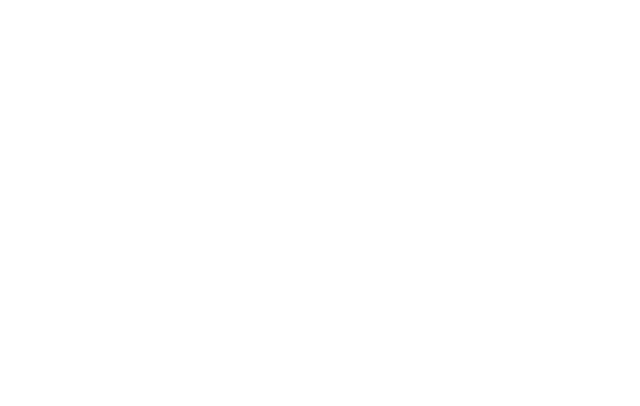
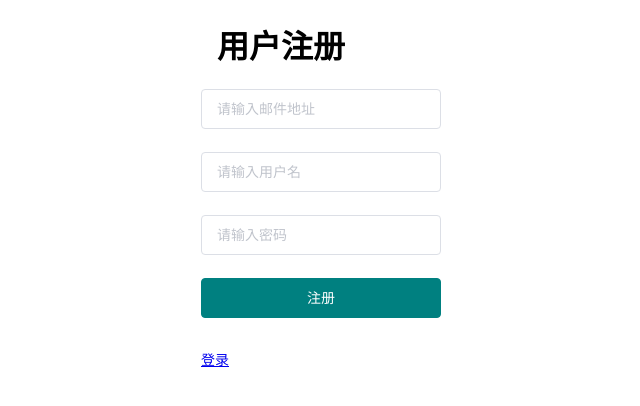
Before and after one commit to jinjr-project/jinjr-web, a Vue app: page /#/user/registration in a window 1280 px wide. Before the commit this address led to /#/login. Shown: the top 406 px of the page, without its empty margins (359-999 px from the left). Built offline with nearby package versions, Linux system fonts and the light colour scheme.

Commit message:
注册、登录、新站点

```diff
--- /dev/null
+++ b/src/components/site/NewSite.vue
@@ -0,0 +1,76 @@
+<template>
+  <div id="login">
+    <el-row type="flex" class="row-bg" justify="center">
+      <el-col :span="6">
+        <el-form ref="site" :model="site" label-width="80px">
+          <el-form-item>
+            <el-input placeholder="你的网站名" v-model="site.name" width="200">
+              <template slot="append">jinjr.com</template>
+            </el-input>
+          </el-form-item>
+          <el-form-item>
+            <el-input v-model="site.username" placeholder="请输入用户名"></el-input>
+          </el-form-item>
+          <el-form-item>
+            <el-col :span="11">
+              <el-input v-model="site.first" placeholder="名"></el-input>
+            </el-col>
+            <el-col :span="2"> &nbsp; </el-col>
+            <el-col :span="11">
+              <el-input v-model="site.last" placeholder="姓"></el-input>
+            </el-col>
+          </el-form-item>
+          <el-form-item>
+            <el-input v-model="site.email" type="email" placeholder="你的邮件地址"></el-input>
+          </el-form-item>
+          <el-form-item>
+            <el-button type="primary" class="login-button" @click="signup">开通</el-button>
+          </el-form-item>
+          <!-- <el-form-item>
+            <router-link to="/user/registration">登录</router-link>
+          </el-form-item> -->
+        </el-form>
+
+      </el-col>
+    </el-row>
+
+  </div>
+</template>
+<script>
+export default {
+  data() {
+    return {
+      site: {
+        name: '',
+        email: '',
+        username: '',
+        fullname: {
+          first: '',
+          last: ''
+        },
+        password: ''
+      }
+    }
+  },
+  methods: {
+	  signup() {
+      this.$router.push("/collaboration/")
+    }
+  }
+}
+</script>
+<style scoped>
+
+  h1 {
+    text-align: center;
+  }
+  #login {
+    .row-bg {
+      backgroud-color: #FFF;
+    }
+  }
+
+  .login-button {
+      width: 100%;
+    }
+</style>
--- a/src/components/user/Login.vue
+++ b/src/components/user/Login.vue
@@ -3,12 +3,12 @@
     <el-row type="flex" class="row-bg" justify="center">
       <el-col :span="6">
         <h1>用户登录</h1>
-        <el-form ref="registration" :model="registration" label-width="80px">
+        <el-form ref="login" :model="login" label-width="80px">
           <el-form-item>
-            <el-input v-model="registration.email" placeholder="请输入邮件地址"></el-input>
+            <el-input v-model="login.email" placeholder="请输入邮件地址"></el-input>
           </el-form-item>
           <el-form-item>
-            <el-input v-model="registration.password" type="password" placeholder="请输入密码"></el-input>
+            <el-input v-model="login.password" type="password" placeholder="请输入密码"></el-input>
           </el-form-item>
           <el-form-item>
             <el-button type="primary" class="login-button">登录</el-button>
@@ -27,7 +27,7 @@
 export default {
   data() {
     return {
-      registration: {
+      login: {
         username: '',
         password: ''
       }
@@ -44,8 +44,6 @@
     .row-bg {
       backgroud-color: #FFF;
     }
-
-
   }
 
   .login-button {
--- a/src/components/user/Registration.vue
+++ b/src/components/user/Registration.vue
@@ -1,14 +1,61 @@
 <template>
-	<div>
-		<router-link to="/user/login">登录</router-link>
+  <div id="login">
+    <el-row type="flex" class="row-bg" justify="center">
+      <el-col :span="6">
+        <h1>用户注册</h1>
+        <el-form ref="registration" :model="registration" label-width="80px">
+          <el-form-item>
+            <el-input v-model="registration.email" placeholder="请输入邮件地址"></el-input>
+          </el-form-item>
+		  <el-form-item>
+            <el-input v-model="registration.username" placeholder="请输入用户名"></el-input>
+          </el-form-item>
+          <el-form-item>
+            <el-input v-model="registration.password" type="password" placeholder="请输入密码"></el-input>
+          </el-form-item>
+          <el-form-item>
+            <el-button type="primary" class="login-button" @click="register">注册</el-button>
+          </el-form-item>
+          <el-form-item>
+            <router-link to="/user/registration">登录</router-link>
+          </el-form-item>
+        </el-form>
+
+      </el-col>
+    </el-row>
+
   </div>
 </template>
 <script>
 export default {
+  data() {
+    return {
+      registration: {
+        email: '',
+        username: '',
+        password: ''
+      }
+    }
+  },
   methods: {
 	  register() {
-				this.$router.push("/project/new")
+      this.$router.push("/site/new")
     }
   }
 }
 </script>
+<style scoped>
+
+  h1 {
+    text-align: center;
+  }
+  #login {
+    .row-bg {
+      backgroud-color: #FFF;
+    }
+  }
+
+  .login-button {
+      width: 100%;
+    }
+</style>
```
Also changed, not shown: src/main.js (+7 -1 lines). Lines whose indentation alone changed are shown as unchanged.
